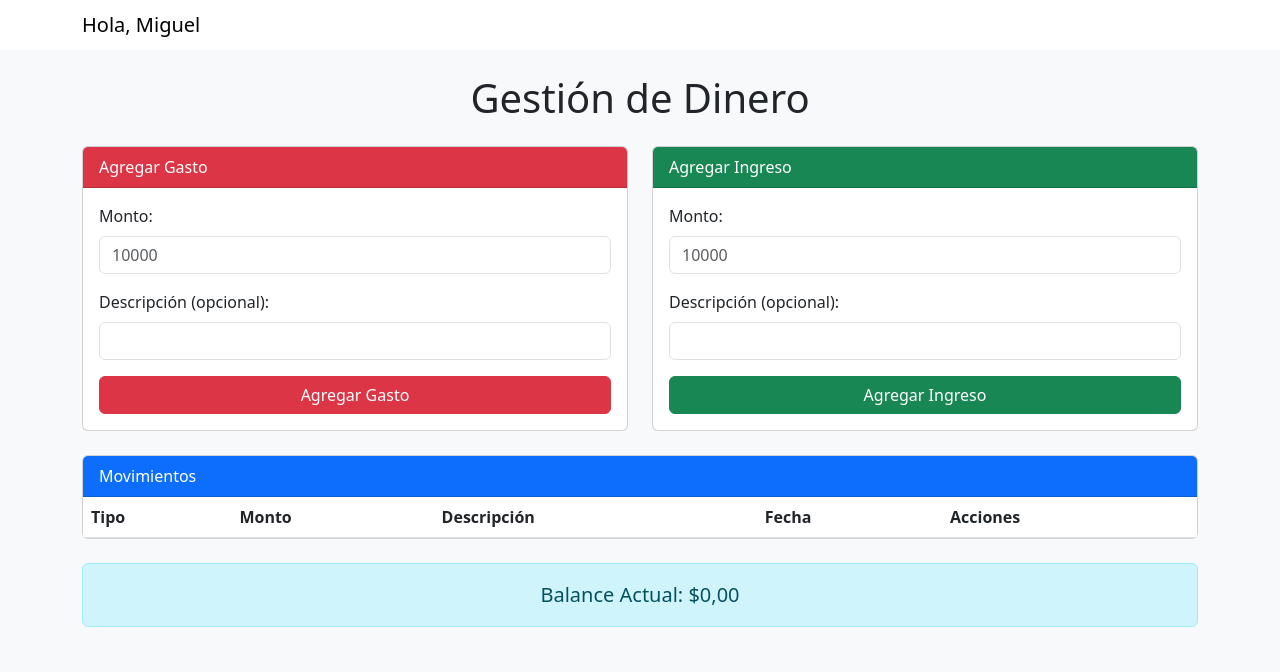
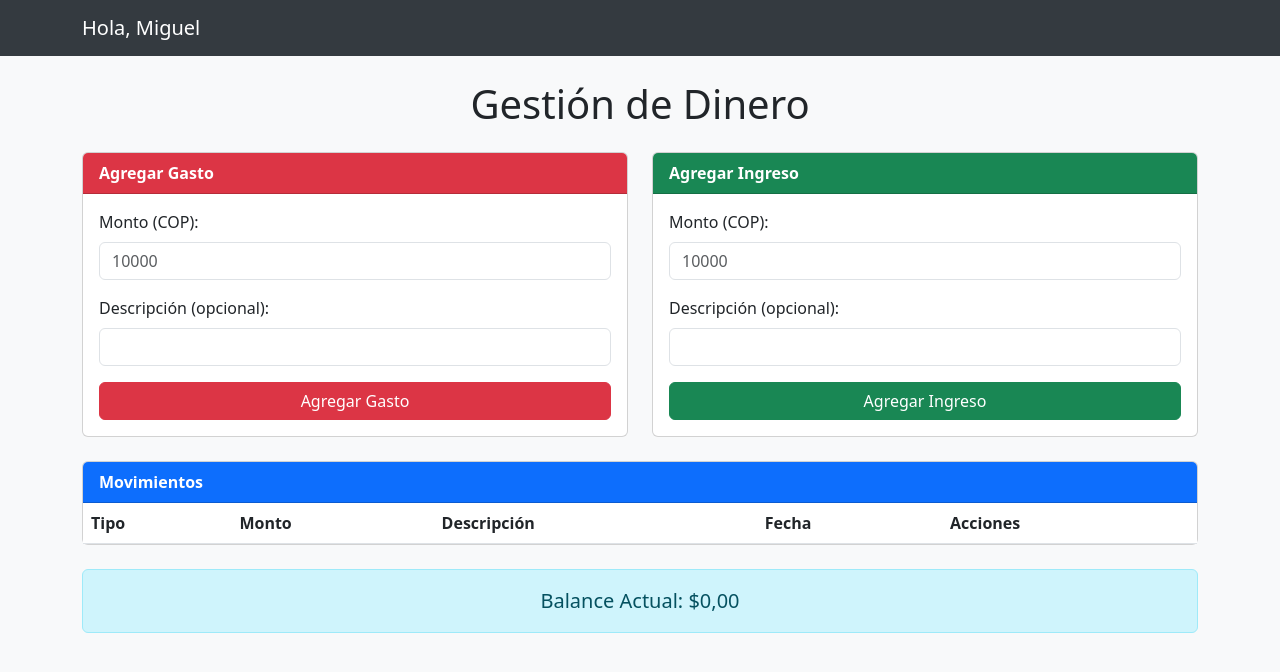
Before and after one commit to Miguellunab/Gestion-de-Dinero, a Flask app: page / in a window 1280 px wide. Shown: the top 672 px of the page. Run offline with Flask 3, Linux system fonts and the light colour scheme; lists and menus that the app fills with data are empty.

Commit message:
Actualizar cambios

```diff
--- a/app.py
+++ b/app.py
@@ -6,23 +6,24 @@ from datetime import datetime
 
 app = Flask(__name__)
 
-# Configuración de la SECRET_KEY (puedes cambiarla o configurarla desde una variable de entorno)
+# Configuración de la SECRET_KEY (puedes configurarla desde una variable de entorno)
 app.config['SECRET_KEY'] = os.environ.get('SECRET_KEY', 'super-secret-key')
 
-# Configuración de la base de datos: usa DATABASE_URL en producción, o el External Database URL
+# Configuración de la base de datos: utiliza DATABASE_URL si está definida; de lo contrario, usa el External Database URL.
 app.config['SQLALCHEMY_DATABASE_URI'] = os.environ.get(
     'DATABASE_URL',
     'postgresql://gestiondinero_user:sbZYaGViuEdnEOoVl3OuvJgqBaJPOHym@dpg-cvg6fgdumphs73dem04g-a.oregon-postgres.render.com/gestiondinero'
 )
 app.config['SQLALCHEMY_TRACK_MODIFICATIONS'] = False
 
+# Inicializar la base de datos y migraciones
 db = SQLAlchemy(app)
 migrate = Migrate(app, db)
 
-# Registrar filtro personalizado para formatear el dinero
+# Filtro personalizado para formatear el dinero (si deseas mostrarlo con formato en la tabla)
 def format_money(value):
-    s = "{:,.2f}".format(value)  # Ejemplo: "10,000.00"
-    # Convertir al formato español: "10.000,00"
+    # Formatea el número con dos decimales y separadores de miles (ej: "10.000,00")
+    s = "{:,.2f}".format(value)
     s = s.replace(",", "X").replace(".", ",").replace("X", ".")
     return s
 
@@ -31,17 +32,17 @@ app.jinja_env.filters['format_money'] = format_money
 # Modelos
 class Gasto(db.Model):
     id = db.Column(db.Integer, primary_key=True)
-    monto = db.Column(db.Float, nullable=False)
+    monto = db.Column(db.Integer, nullable=False)  # Se almacena como entero
     descripcion = db.Column(db.String(200), nullable=True)
     fecha = db.Column(db.DateTime, default=datetime.utcnow)
 
 class Ingreso(db.Model):
     id = db.Column(db.Integer, primary_key=True)
-    monto = db.Column(db.Float, nullable=False)
+    monto = db.Column(db.Integer, nullable=False)  # Se almacena como entero
     descripcion = db.Column(db.String(200), nullable=True)
     fecha = db.Column(db.DateTime, default=datetime.utcnow)
 
-# Ruta principal
+# Ruta principal: muestra los movimientos y el balance
 @app.route('/')
 def index():
     gastos = Gasto.query.order_by(Gasto.fecha.desc()).all()
@@ -58,14 +59,19 @@ def agregar_gasto():
     descripcion = request.form.get('descripcion')
     if monto:
         try:
-            # Limpieza del valor si viene con puntos o comas
-            monto_clean = monto.replace(".", "").replace(",", ".")
-            nuevo_gasto = Gasto(monto=float(monto_clean), descripcion=descripcion)
+            # Eliminar cualquier carácter que no sea dígito y convertir a entero
+            monto_clean = monto.replace(".", "").replace(",", "")
+            nuevo_gasto = Gasto(monto=int(monto_clean), descripcion=descripcion)
             db.session.add(nuevo_gasto)
             db.session.commit()
+            # flash("Gasto agregado exitosamente.", "success")
         except Exception as e:
             db.session.rollback()
             # flash("Error al agregar gasto: " + str(e), "danger")
+            print("Error al agregar gasto:", e)
+    else:
+        # flash("El campo monto es obligatorio.", "warning")
+        print("El campo monto es obligatorio.")
     return redirect(url_for('index'))
 
 # Ruta para agregar un ingreso
@@ -75,13 +81,18 @@ def agregar_ingreso():
     descripcion = request.form.get('descripcion')
     if monto:
         try:
-            monto_clean = monto.replace(".", "").replace(",", ".")
-            nuevo_ingreso = Ingreso(monto=float(monto_clean), descripcion=descripcion)
+            monto_clean = monto.replace(".", "").replace(",", "")
+            nuevo_ingreso = Ingreso(monto=int(monto_clean), descripcion=descripcion)
             db.session.add(nuevo_ingreso)
             db.session.commit()
+            # flash("Ingreso agregado exitosamente.", "success")
         except Exception as e:
             db.session.rollback()
             # flash("Error al agregar ingreso: " + str(e), "danger")
+            print("Error al agregar ingreso:", e)
+    else:
+        # flash("El campo monto es obligatorio.", "warning")
+        print("El campo monto es obligatorio.")
     return redirect(url_for('index'))
 
 # Ruta para deshacer (eliminar) un movimiento
@@ -92,13 +103,12 @@ def deshacer_movimiento(tipo, mov_id):
     elif tipo == 'ingreso':
         mov = Ingreso.query.get_or_404(mov_id)
     else:
-        return redirect(url_for('index'))  # Si el tipo no es válido, simplemente regresa
-
+        return redirect(url_for('index'))
     db.session.delete(mov)
     db.session.commit()
     return redirect(url_for('index'))
 
-# Arranque de la aplicación
+# Arranque de la aplicación (Render inyecta PORT; usamos 5000 por defecto)
 if __name__ == '__main__':
     port = int(os.environ.get('PORT', 5000))
     app.run(host='0.0.0.0', port=port)
--- a/templates/index.html
+++ b/templates/index.html
@@ -3,15 +3,35 @@
   <head>
     <meta charset="UTF-8" />
     <title>Gestión de Dinero</title>
-    <!-- Cargar Bootstrap 5 desde CDN -->
+    <!-- Bootstrap 5 desde CDN -->
     <link
       href="https://cdn.jsdelivr.net/npm/bootstrap@5.3.0/dist/css/bootstrap.min.css"
       rel="stylesheet" />
+    <style>
+      body {
+        background-color: #f8f9fa;
+      }
+      .navbar-custom {
+        background-color: #343a40;
+      }
+      .navbar-custom .navbar-brand,
+      .navbar-custom .nav-link {
+        color: #fff;
+      }
+      .card-header {
+        font-weight: bold;
+      }
+    </style>
   </head>
-  <body class="bg-light">
-    <nav class="navbar navbar-light bg-white mb-4">
+  <body>
+    <!-- Barra de navegación con saludo -->
+    <nav class="navbar navbar-expand-lg navbar-custom mb-4">
       <div class="container">
-        <span class="navbar-brand mb-0 h1">Hola, Miguel</span>
+        <a
+          class="navbar-brand"
+          href="#"
+          >Hola, Miguel</a
+        >
       </div>
     </nav>
 
@@ -31,7 +51,7 @@
                   <label
                     for="monto_gasto"
                     class="form-label"
-                    >Monto:</label
+                    >Monto (COP):</label
                   >
                   <input
                     type="text"
@@ -39,7 +59,8 @@
                     id="monto_gasto"
                     name="monto"
                     placeholder="10000"
-                    required />
+                    required
+                    oninput="formatAsPesos(this)" />
                 </div>
                 <div class="mb-3">
                   <label
@@ -75,7 +96,7 @@
                   <label
                     for="monto_ingreso"
                     class="form-label"
-                    >Monto:</label
+                    >Monto (COP):</label
                   >
                   <input
                     type="text"
@@ -83,7 +104,8 @@
                     id="monto_ingreso"
                     name="monto"
                     placeholder="10000"
-                    required />
+                    required
+                    oninput="formatAsPesos(this)" />
                 </div>
                 <div class="mb-3">
                   <label
@@ -108,22 +130,21 @@
         </div>
       </div>
 
-      <!-- Sección de movimientos -->
+      <!-- Tabla de movimientos -->
       <div class="card mb-4">
         <div class="card-header bg-primary text-white">Movimientos</div>
         <div class="card-body p-0">
           <table class="table table-striped mb-0">
             <thead>
               <tr>
-                <th scope="col">Tipo</th>
-                <th scope="col">Monto</th>
-                <th scope="col">Descripción</th>
-                <th scope="col">Fecha</th>
-                <th scope="col">Acciones</th>
+                <th>Tipo</th>
+                <th>Monto</th>
+                <th>Descripción</th>
+                <th>Fecha</th>
+                <th>Acciones</th>
               </tr>
             </thead>
             <tbody>
-              <!-- Mostramos primero los gastos, luego los ingresos -->
               {% for gasto in gastos %}
               <tr>
                 <td class="text-danger fw-bold">Gasto</td>
@@ -136,8 +157,8 @@
                     method="post"
                     style="display: inline">
                     <button
-                      class="btn btn-sm btn-outline-danger"
-                      type="submit">
+                      type="submit"
+                      class="btn btn-sm btn-outline-danger">
                       Deshacer
                     </button>
                   </form>
@@ -155,8 +176,8 @@
                     method="post"
                     style="display: inline">
                     <button
-                      class="btn btn-sm btn-outline-danger"
-                      type="submit">
+                      type="submit"
+                      class="btn btn-sm btn-outline-danger">
                       Deshacer
                     </button>
                   </form>
@@ -174,7 +195,23 @@
       </div>
     </div>
 
-    <!-- Cargar scripts de Bootstrap 5 -->
+    <!-- Script para formatear el input en tiempo real -->
+    <script>
+      function formatAsPesos(input) {
+        // Eliminar todo lo que no sea dígito
+        let val = input.value.replace(/\D/g, '');
+        if (val === '') {
+          input.value = '';
+          return;
+        }
+        // Formatear el número según la configuración de Colombia (sin decimales)
+        let formatted = new Intl.NumberFormat('es-CO', {
+          maximumFractionDigits: 0,
+        }).format(parseInt(val));
+        input.value = formatted;
+      }
+    </script>
+    <!-- Bootstrap Bundle JS -->
     <script src="https://cdn.jsdelivr.net/npm/bootstrap@5.3.0/dist/js/bootstrap.bundle.min.js"></script>
   </body>
 </html>
```
